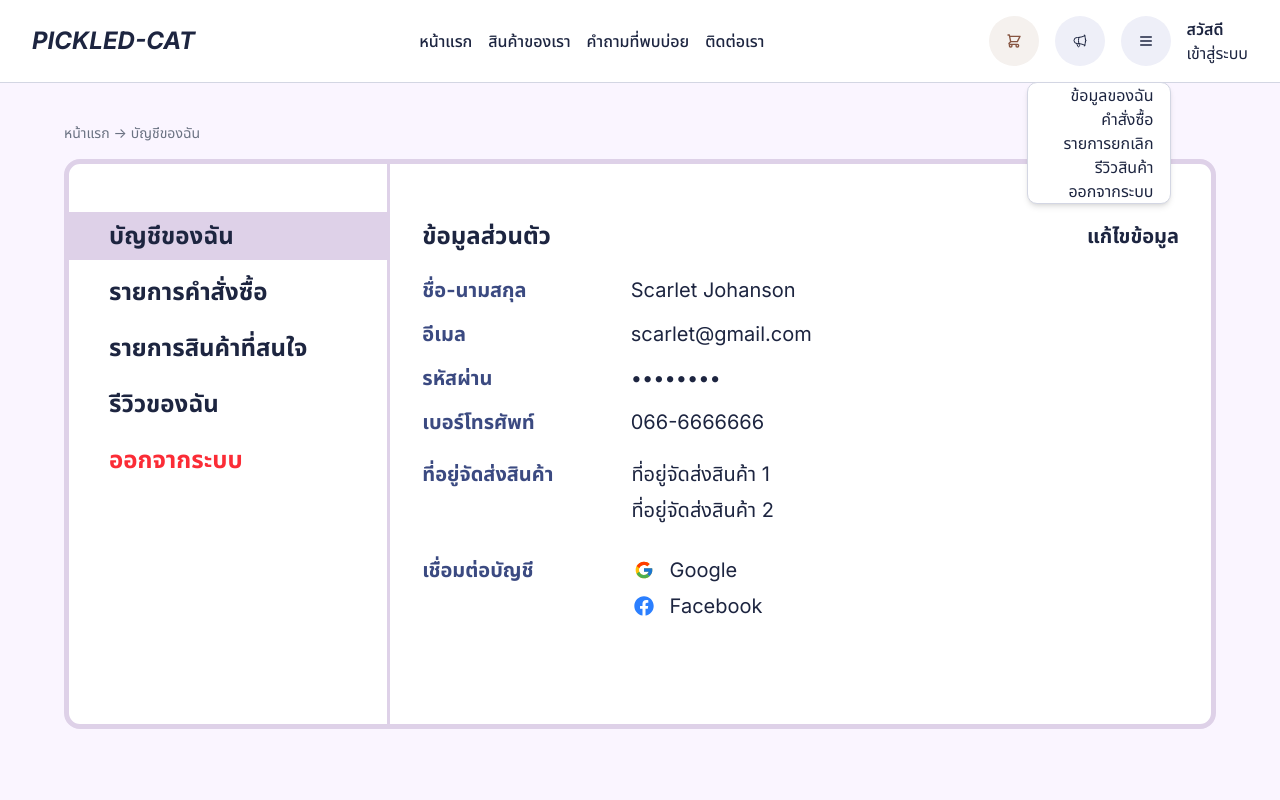
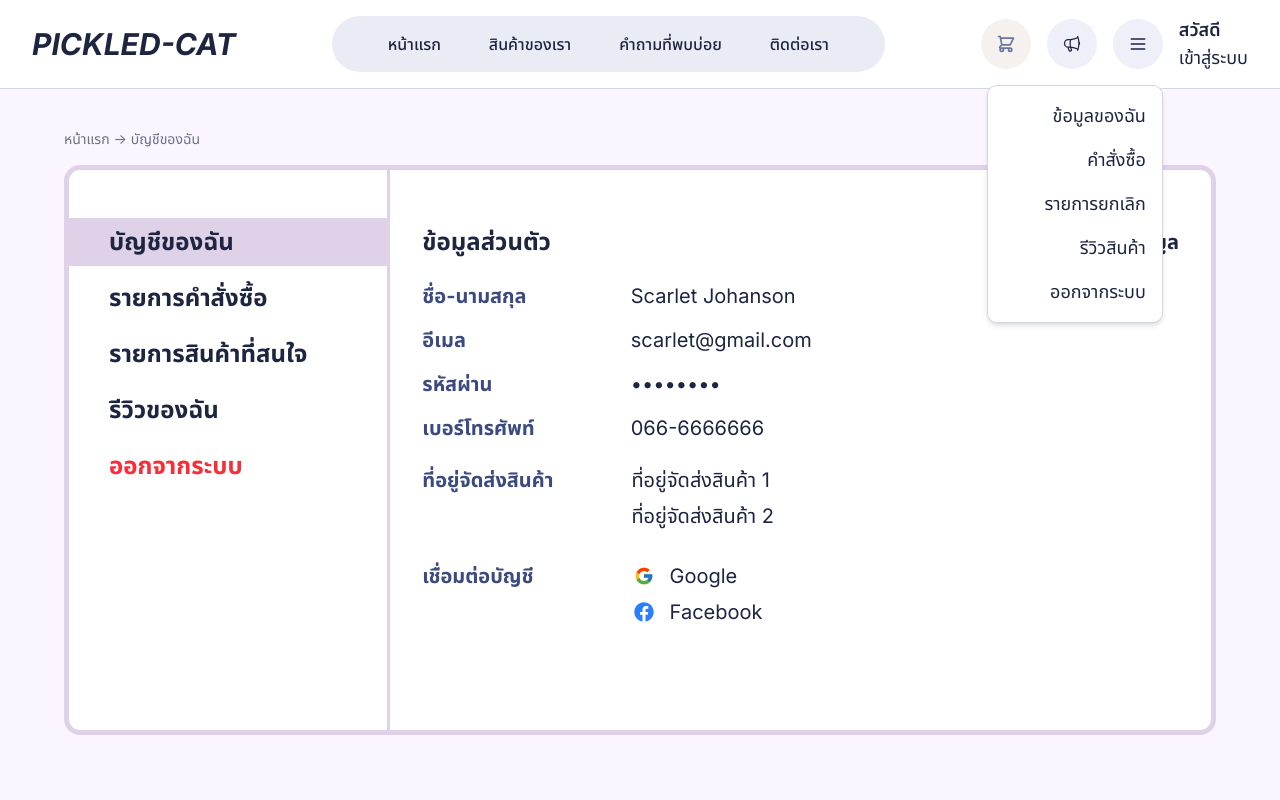
Before and after one commit to orayachan/jsd9-pickled-cat-frontend, a React (Vite) app: page /dashboard in a window 1280 px wide. Both pictures are taken after a click on the button 1145 px from the left and 41 px from the top of the page. Shown: the top 800 px of the page. Built offline with nearby package versions, Linux system fonts and the light colour scheme; no server answers.

Commit message:
fix(ui): adjust header styles

```diff
--- a/src/components/customs/Header.jsx
+++ b/src/components/customs/Header.jsx
@@ -13,44 +13,44 @@ export function Header() {
     <header className='content-center-safe border-b bg-white px-8 py-4 text-center'>
       <nav className='mx-auto flex items-center justify-between gap-4 lg:max-w-screen-2xl'>
         {/* Part - start */}
-        <h1 className='flex items-start text-xl font-bold italic lg:text-2xl'>
-          <Link to='/' className='hover:text-primary-700'>
+        <h1 className='flex items-start text-xl font-bold italic lg:text-3xl'>
+          <Link to='/' className='hover:text-primary-600'>
             PICKLED-CAT
           </Link>
         </h1>
         {/* Part - middle */}
-        <ul className='hidden items-center justify-center gap-4 font-medium lg:flex'>
+        <ul className='py-4 px-8 bg-primary-50 rounded-full hidden items-center justify-center font-medium xl:flex'>
           <li>
-            <Link to='/' className='hover:text-primary-600'>
+            <Link to='/' className='hover:text-primary-600 mx-6'>
               หน้าแรก
             </Link>
           </li>
           <li>
-            <a href='#products' className='hover:text-primary-600'>
+            <a href='#products' className='hover:text-primary-600 mx-6'>
               สินค้าของเรา
             </a>
           </li>
           <li className='hidden'>
-            <a href='#highlight' className='hover:text-primary-600'>
+            <a href='#highlight' className='hover:text-primary-600 mx-6'>
               สินค้าขายดี
             </a>
           </li>
           <li>
-            <a href='#faqs' className='hover:text-primary-600'>
+            <a href='#faqs' className='hover:text-primary-600 mx-6'>
               คำถามที่พบบ่อย
             </a>
           </li>
           <li>
-            <a href='#contact' className='hover:text-primary-600'>
+            <a href='#contact' className='hover:text-primary-600 mx-6'>
               ติดต่อเรา
             </a>
           </li>
         </ul>
         {/* Part - end */}
-        <div className='flex items-center justify-end gap-4'>
+        <div className='flex items-center justify-end gap-4 text-lg md:text-xl'>
           <Link
             to='/Checkout'
-            className='hover:text-primary-600 flex items-center justify-center rounded-full lg:h-[50px] lg:w-[50px] lg:bg-[#f5f1ee] lg:text-[#875541]'
+            className='hover:text-primary-600 flex items-center justify-center rounded-full lg:h-[50px] lg:w-[50px] lg:bg-[#f5f1ee] lg:text-primary-500'
           >
             <HiOutlineShoppingCart />
           </Link>
@@ -69,20 +69,20 @@ export function Header() {
               <HiOutlineMenu />
             </button>
             {isMenuOpen && (
-              <ul className='absolute right-0 z-50 mt-4 w-36 rounded-lg border bg-white shadow-md'>
-                <li className='hover:text-primary-600 mr-4 text-end'>
+              <ul className='absolute right-0 z-50 mt-4 w-44 rounded-lg border bg-white shadow-md'>
+                <li className='text-lg hover:text-primary-600 m-4 text-end'>
                   <Link to='/Dashboard'>ข้อมูลของฉัน</Link>
                 </li>
-                <li className='hover:text-primary-600 mr-4 text-end'>
+                <li className='text-lg hover:text-primary-600 m-4 text-end'>
                   <Link to='/Dashboard'>คำสั่งซื้อ</Link>
                 </li>
-                <li className='hover:text-primary-600 mr-4 text-end'>
+                <li className='text-lg hover:text-primary-600 m-4 text-end'>
                   <Link to='/Dashboard'>รายการยกเลิก</Link>
                 </li>
-                <li className='hover:text-primary-600 mr-4 text-end'>
+                <li className='text-lg hover:text-primary-600 m-4 text-end'>
                   <Link to='/Dashboard'>รีวิวสินค้า</Link>
                 </li>
-                <li className='hover:text-primary-600 mr-4 text-end'>
+                <li className='text-lg hover:text-primary-600 m-4 text-end'>
                   <Link to='/'>ออกจากระบบ</Link>
                 </li>
               </ul>
@@ -91,7 +91,7 @@ export function Header() {
           <button className='hover:text-primary-600 hidden items-center justify-center rounded-full lg:h-[50px] lg:w-[50px] lg:bg-yellow-100'>
             <HiOutlineUserCircle />
           </button>
-          <p className='hidden flex-col items-start justify-center lg:flex'>
+          <p className='hidden flex-col items-start justify-center text-lg lg:flex'>
             <span className='font-semibold'>สวัสดี</span>
             <Link to='/Login' className='hover:text-primary-600'>
               เข้าสู่ระบบ
```
